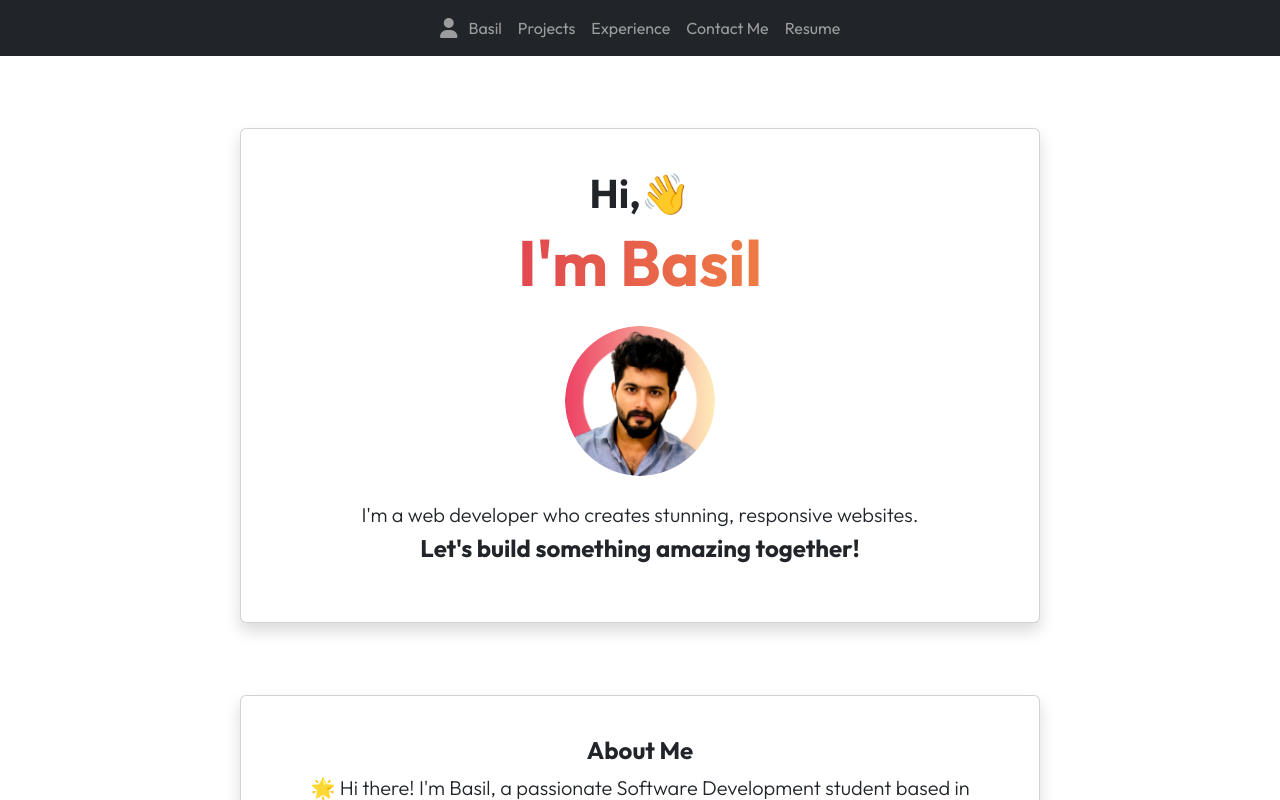
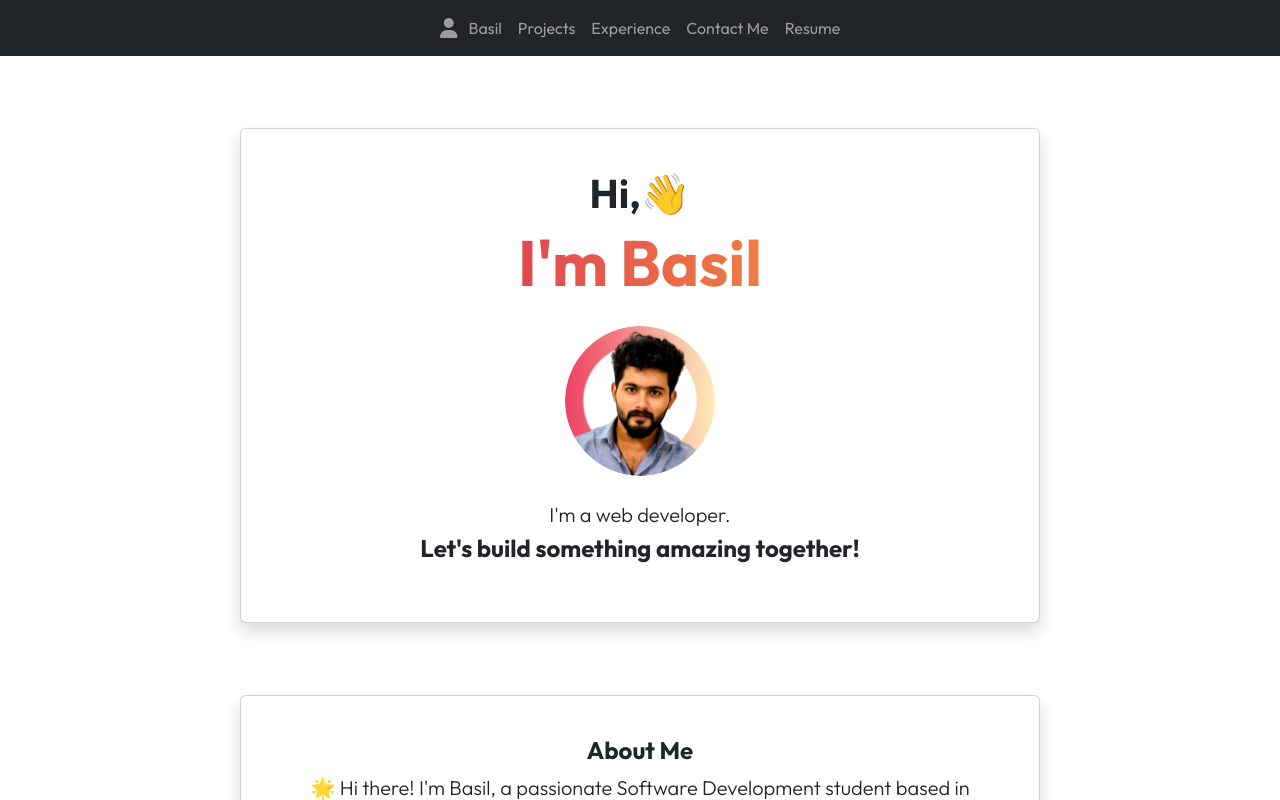
Before and after one commit to BazilNizam/bazil-portflio, a Next.js app: page / in a window 1280 px wide. Shown: the top 800 px of the page. Built offline with nearby package versions, Linux system fonts and the light colour scheme.

Commit message:
fixed design issues  :zap:

```diff
--- a/src/app/components/WelcomeCard.tsx
+++ b/src/app/components/WelcomeCard.tsx
@@ -42,7 +42,7 @@ export default function WelcomeCard() {
         />
       </div>
       <p className="lead fs-5">
-        I&apos;m a web developer who creates stunning, responsive websites.
+        I&apos;m a web developer.
         <br />
         <span className="fs-4 fw-bold">
           Let&apos;s build something amazing together!
```
